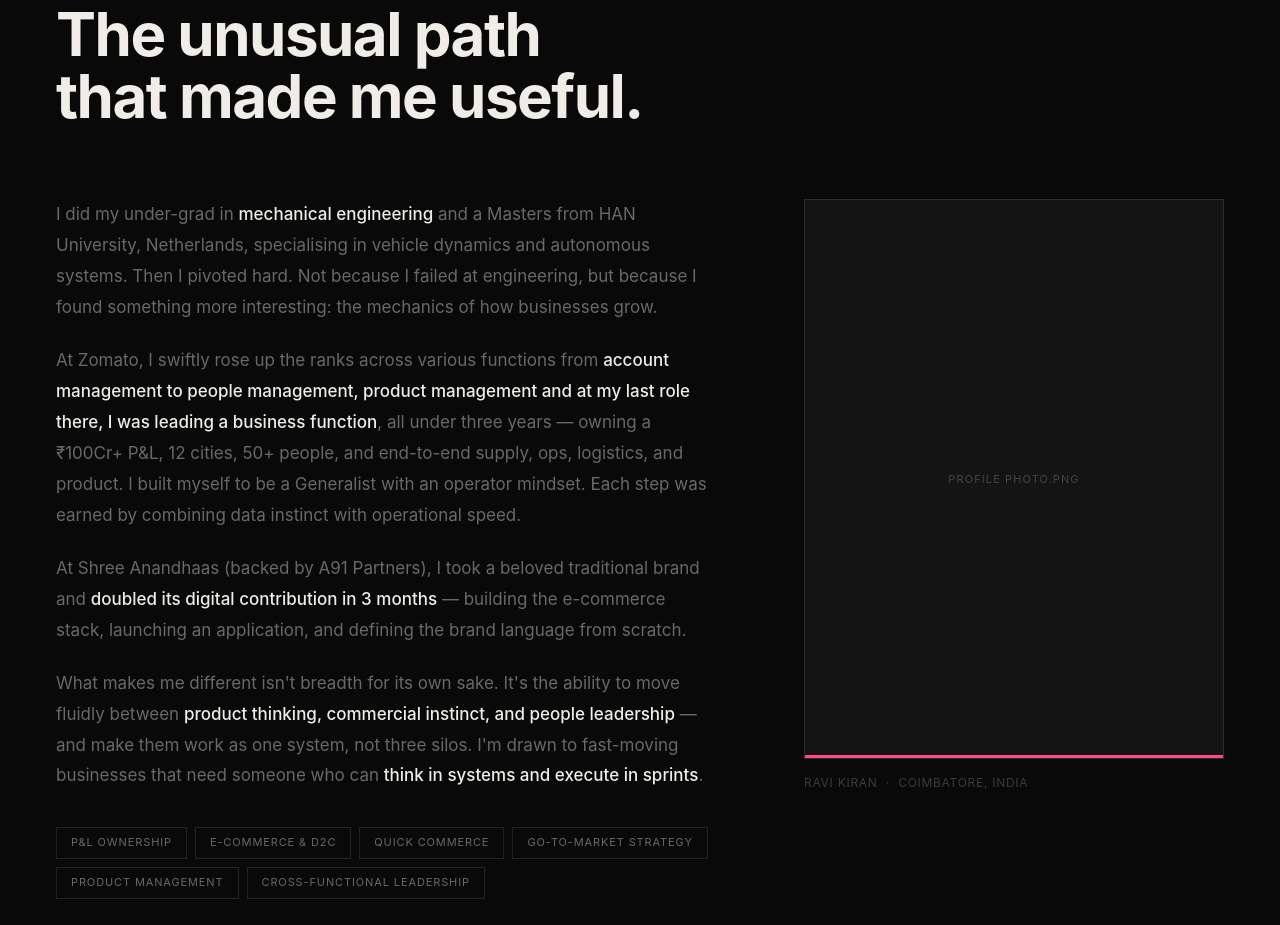
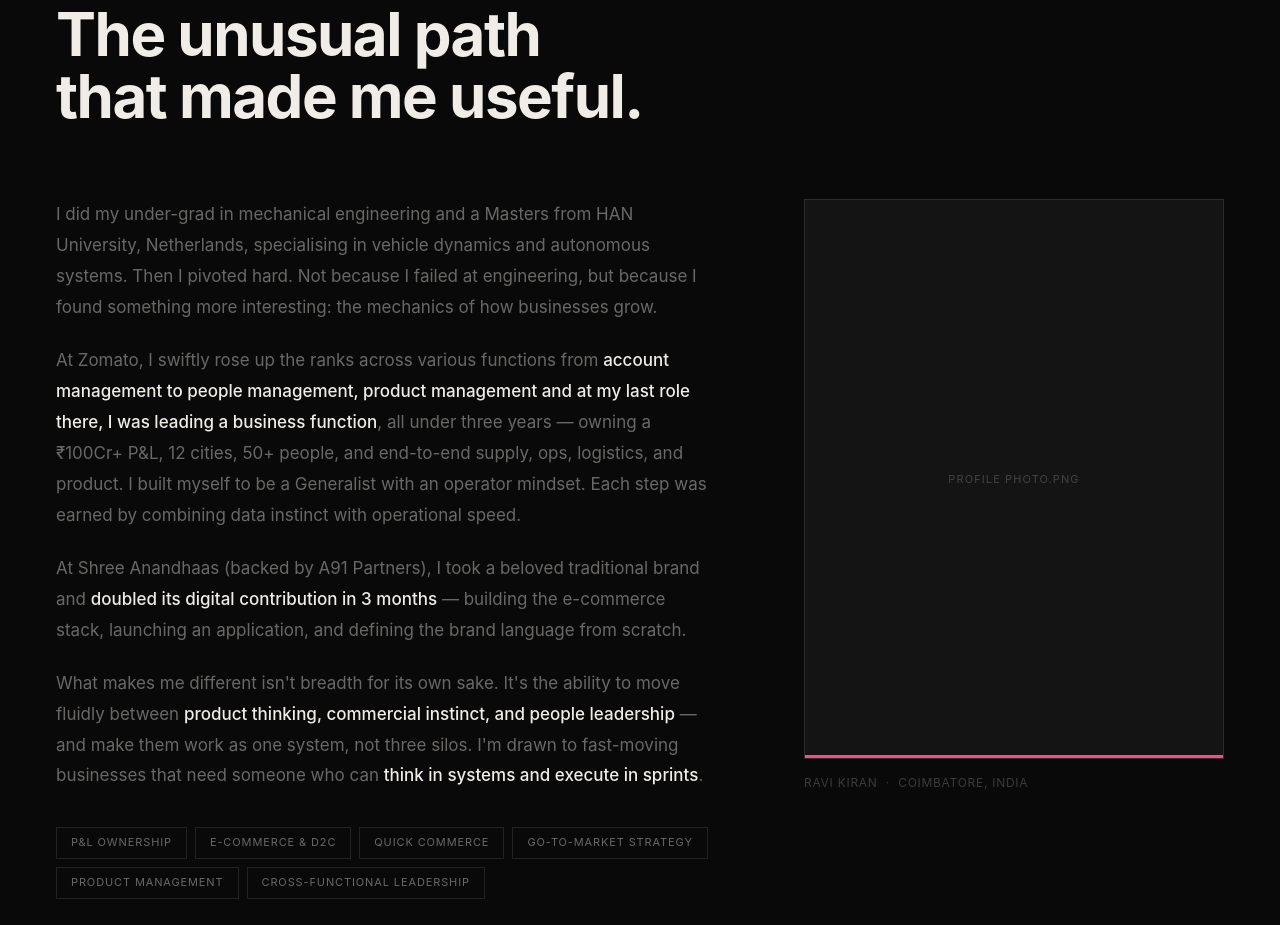
Before and after one commit to ravikiran-personal/portfolio, a plain HTML site: page index.html in a window 1280 px wide. Shown: the part 1167-2092 px from the top of the page. Drawn offline with Linux system fonts and the light colour scheme; a web font is replaced by a local one.

Commit message:
Update index.html

```diff
--- a/index.html
+++ b/index.html
@@ -680,7 +680,7 @@ footer {
   <h2 class="s-title reveal d1">The unusual path<br>that made me useful.</h2>
   <div class="about-grid">
     <div class="about-paras">
-      <p class="reveal d1">I did my under-grad in <strong>mechanical engineering</strong> and a Masters from HAN University, Netherlands, specialising in vehicle dynamics and autonomous systems. Then I pivoted hard. Not because I failed at engineering, but because I found something more interesting: the mechanics of how businesses grow.</p>
+      <p class="reveal d1">I did my under-grad in mechanical engineering and a Masters from HAN University, Netherlands, specialising in vehicle dynamics and autonomous systems. Then I pivoted hard. Not because I failed at engineering, but because I found something more interesting: the mechanics of how businesses grow.</p>
       <p class="reveal d2">At Zomato, I swiftly rose up the ranks across various functions from <strong>account management to people management, product management and at my last role there, I was leading a business function</strong>, all under three years — owning a ₹100Cr+ P&amp;L, 12 cities, 50+ people, and end-to-end supply, ops, logistics, and product. I built myself to be a Generalist with an operator mindset. Each step was earned by combining data instinct with operational speed.</p>
       <p class="reveal d3">At Shree Anandhaas (backed by A91 Partners), I took a beloved traditional brand and <strong>doubled its digital contribution in 3 months</strong> — building the e-commerce stack, launching an application, and defining the brand language from scratch.</p>
       <p class="reveal d4">What makes me different isn't breadth for its own sake. It's the ability to move fluidly between <strong>product thinking, commercial instinct, and people leadership</strong> — and make them work as one system, not three silos. I'm drawn to fast-moving businesses that need someone who can <strong>think in systems and execute in sprints</strong>.</p>
```
